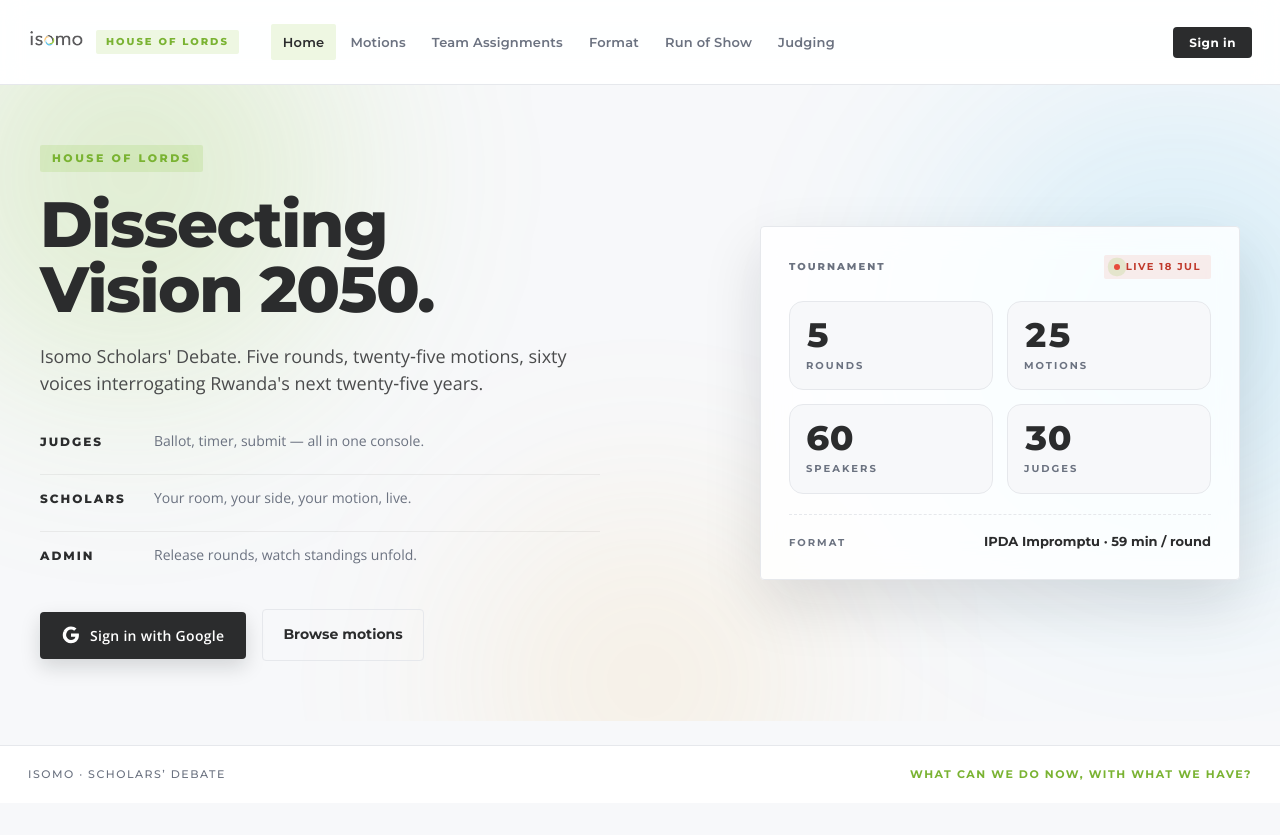
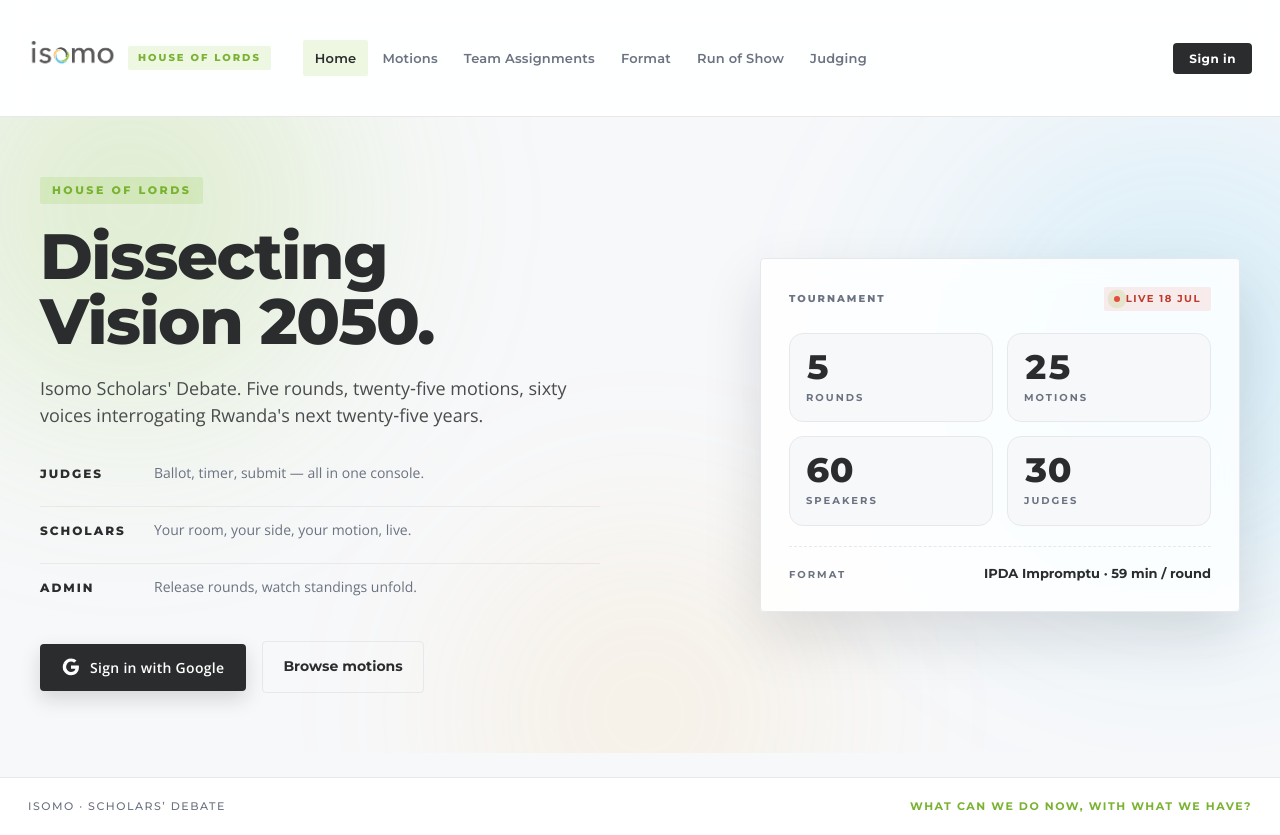
Before and after one commit to happy-tcu/houseoflords, a React (Vite) app: page / in a window 1280 px wide. Before the commit the page ends 803 px from the top, so only its background shows below. Built offline with nearby package versions, Linux system fonts and the light colour scheme; no server answers.

Commit message:
Nav logo bigger (56→88px public, 40→64px portal)

```diff
--- a/src/App.css
+++ b/src/App.css
@@ -53,7 +53,7 @@
   padding: 12px 24px;
 }
 .dash-topbar .brand-left { display: flex; align-items: center; gap: 12px; }
-.dash-topbar img.logo { height: 40px; }
+.dash-topbar img.logo { height: 64px; }
 .dash-topbar .who {
   display: flex; align-items: center; gap: 10px;
   font-family: 'Montserrat', sans-serif; font-size: 13px; color: var(--brand-dark);
@@ -308,7 +308,7 @@
   padding: 14px 28px;
 }
 .pub-brand { display: flex; align-items: center; gap: 12px; text-decoration: none; }
-.pub-brand img { height: 56px; display: block; }
+.pub-brand img { height: 88px; display: block; }
 .pub-tabs {
   display: flex; gap: 2px; margin-left: 8px; flex: 1;
   overflow-x: auto; scrollbar-width: none; min-width: 0;
```
